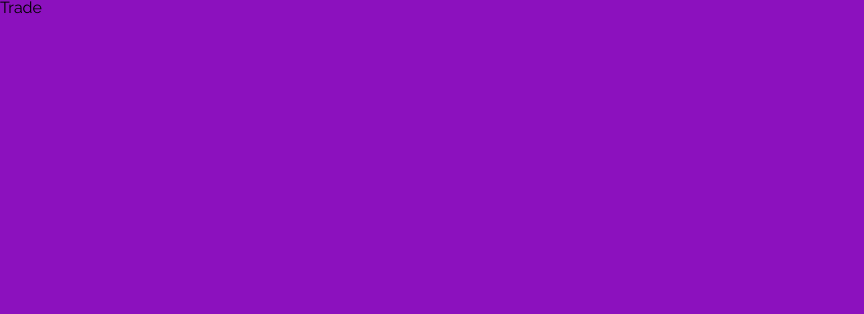
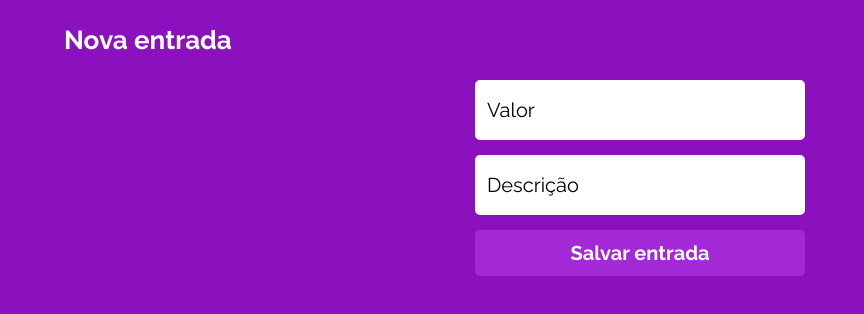
Before and after one commit to Galliss13/projeto14-mywallet-front, a React (Create React App) app: page /trade/1 in a window 1280 px wide. Shown: the top 314 px of the page, without its empty margins (0-864 px from the left). Built offline with nearby package versions, Linux system fonts and the light colour scheme; a web font is replaced by a local one.

Commit message:
Trade Page pronta

```diff
--- /dev/null
+++ b/src/pages/TradePage/Header/index.js
@@ -0,0 +1,9 @@
+import { HeaderContainer, NewTrade } from "./style"
+
+export default function Header() {
+    return (
+        <HeaderContainer>
+            <NewTrade>Nova entrada</NewTrade>
+        </HeaderContainer>
+    )
+};
--- /dev/null
+++ b/src/pages/TradePage/Header/style.js
@@ -0,0 +1,25 @@
+import styled from "styled-components";
+
+const HeaderContainer = styled.div`
+    display: flex;
+    justify-content: space-between;
+    align-items: center;
+    width: 90%;
+    height: 80px;
+`
+
+const NewTrade = styled.p`
+    width: 100%;
+    height: 31px;
+    font-family: 'Raleway';
+    font-style: normal;
+    font-weight: 700;
+    font-size: 26px;
+    line-height: 31px;
+    color: #fff;
+`
+
+export {
+    HeaderContainer,
+    NewTrade
+}
--- a/src/pages/TradePage/index.js
+++ b/src/pages/TradePage/index.js
@@ -1,7 +1,16 @@
+import Container from "../../components/Container";
+import { Form, Input, Button } from "../../components/Form";
+import Header from "./Header";
+
 export default function Trade() {
     return (
-        <div>
-            Trade
-        </div>
+        <Container>
+            <Header/>
+            <Form>
+                <Input placeholder="Valor"></Input>
+                <Input placeholder="Descrição"></Input>
+                <Button>Salvar entrada</Button>
+            </Form>
+        </Container>
     )
 };
```
